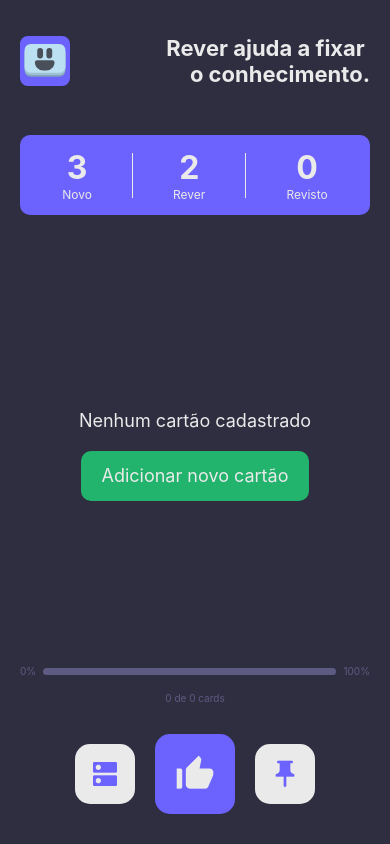
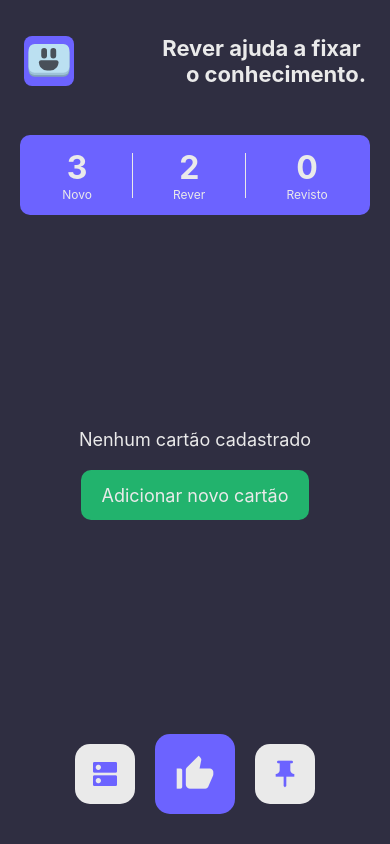
Before and after one commit to MarcosNSouza87/decode_flashcards, a React Native app: screen /Start in a window 390 px wide. Built offline with nearby package versions, Linux system fonts and the light colour scheme.

Commit message:
fix/adjusts_header_navigation

```diff
--- a/src/Pages/Home/index.tsx
+++ b/src/Pages/Home/index.tsx
@@ -2,7 +2,6 @@ import React, {useState} from 'react';
 import {View, Text, Alert, Pressable} from 'react-native';
 
 import {Scoreboard} from '../../components/Scoreboard';
-import {Header} from '../../components/Header';
 import {FlipCard} from '../../components/FlipCard';
 import {Progress} from '../../components/Progress';
 import {Button} from '../../components/Button';
@@ -68,10 +67,13 @@ export default function Home({navigation}: any) {
 
   return (
     <View style={styles.container}>
-      <Header title={'Rever ajuda a fixar \n o conhecimento.'} />
       <Scoreboard reviewed={currentCard} />
-      {cards.length !== 0 ? (
-        <FlipCard data={cards[currentCard]} />
+      {cards.length > 0 ? (
+        <>
+          <FlipCard data={cards[currentCard]} />
+          <Text style={styles.tip}>Toque no cartão para inverter</Text>
+          <Progress totalOfCards={totalOfCards} currentCard={currentCard} />
+        </>
       ) : (
         <View style={styles.emptyCards}>
           <Text style={styles.emptyCardsText}>Nenhum cartão cadastrado</Text>
@@ -83,20 +85,6 @@ export default function Home({navigation}: any) {
           </Pressable>
         </View>
       )}
-      {/* <FlatList
-        ref={cardListRef}
-        data={cards}
-        keyExtractor={item => item.id}
-        renderItem={({item}) => <FlipCard data={item} />}
-        horizontal
-        scrollEnabled={false}
-        showsHorizontalScrollIndicator={false}
-      /> */}
-      {cards.length > 0 && (
-        <Text style={styles.tip}>Toque no cartão para inverter</Text>
-      )}
-
-      <Progress totalOfCards={totalOfCards} currentCard={currentCard} />
 
       <View style={styles.footer}>
         <Button icon="dns" onPress={() => handleNavigation('ReviewListCard')} />
--- a/src/Pages/ReviewForm/index.tsx
+++ b/src/Pages/ReviewForm/index.tsx
@@ -1,6 +1,5 @@
 import React from 'react';
 import * as DS from 'react-native';
-import {Header} from '../../components/Header';
 import {styles as S} from './styles';
 import {useForm, Controller} from 'react-hook-form';
 import AsyncStorage from '@react-native-async-storage/async-storage';
@@ -33,7 +32,6 @@ export default function ReviewForm({navigation}: any) {
 
   return (
     <DS.View style={S.container}>
-      <Header title={'Novo \n Cartão'} isBackButton />
       <DS.Text style={S.title}>
         Expanda sua lista adicionando novas palavras para fixar.
       </DS.Text>
--- a/src/Pages/ReviewList/index.tsx
+++ b/src/Pages/ReviewList/index.tsx
@@ -2,7 +2,6 @@ import {CommonActions, useNavigation} from '@react-navigation/native';
 import React from 'react';
 import * as DS from 'react-native';
 import {Button} from '../../components/Button';
-import {Header} from '../../components/Header';
 import Input from '../../components/Input';
 import {CARDS} from '../../utils/cards';
 import {styles as S} from './styles';
@@ -56,7 +55,6 @@ export default function ReviewList() {
 
   return (
     <DS.View style={S.container}>
-      <Header title={'Lista de \nRevisão'} isBackButton />
       <Input
         placeholder="Pesquisar"
         value={search}
--- a/src/components/Header/index.tsx
+++ b/src/components/Header/index.tsx
@@ -2,16 +2,19 @@ import React from 'react';
 import {View, Text} from 'react-native';
 import {Button} from '../Button';
 import {styles} from './styles';
-import {useNavigation} from '@react-navigation/native';
 import Logo from '../../assets/Logo';
 
-interface HeaderProps {
-  title: string;
-  isBackButton?: boolean;
-}
+export function Header({route, navigation}: any) {
+  const title = [
+    {name: 'Start', title: 'Rever ajuda a fixar \n o conhecimento.'},
+    {name: 'ReviewListCard', title: 'Lista de \nRevisão'},
+    {name: 'ReviewFormCard', title: 'Novo \n Cartão'},
+  ].find(item => item.name === route.name)?.title;
 
-export function Header({title, isBackButton = false}: HeaderProps) {
-  const navigation = useNavigation();
+  const isBackButton = ['ReviewListCard', 'ReviewFormCard'].includes(
+    route.name,
+  );
+
   return (
     <View style={styles.container}>
       {isBackButton ? (
--- a/src/components/Header/styles.ts
+++ b/src/components/Header/styles.ts
@@ -8,8 +8,10 @@ export const styles = StyleSheet.create({
     flexDirection: 'row',
     alignItems: 'center',
     justifyContent: 'space-between',
-    marginTop: getStatusBarHeight() + 35,
-    marginBottom: 48,
+    paddingTop: getStatusBarHeight() + 35,
+    paddingBottom: 48,
+    paddingHorizontal: 24,
+    backgroundColor: COLORS.BACKGROUND,
   },
   title: {
     fontSize: 22,
--- a/src/routes/index.tsx
+++ b/src/routes/index.tsx
@@ -4,6 +4,7 @@ import {createNativeStackNavigator} from '@react-navigation/native-stack';
 import * as Pages from '../pages';
 import {StatusBar} from 'react-native';
 import {UploadProvider} from '../context/uploadContext';
+import {Header} from '../components/Header';
 
 export default function Routes() {
   const Stack = createNativeStackNavigator();
@@ -17,7 +18,11 @@ export default function Routes() {
         />
         <Stack.Navigator
           initialRouteName="Start"
-          screenOptions={{headerShown: false}}>
+          screenOptions={{
+            header: ({route, navigation}) => (
+              <Header route={route} navigation={navigation} />
+            ),
+          }}>
           <Stack.Screen name="Start" component={Pages.Home} />
           <Stack.Screen name="ReviewListCard" component={Pages.ReviewList} />
           <Stack.Screen name="ReviewFormCard" component={Pages.ReviewForm} />
```
